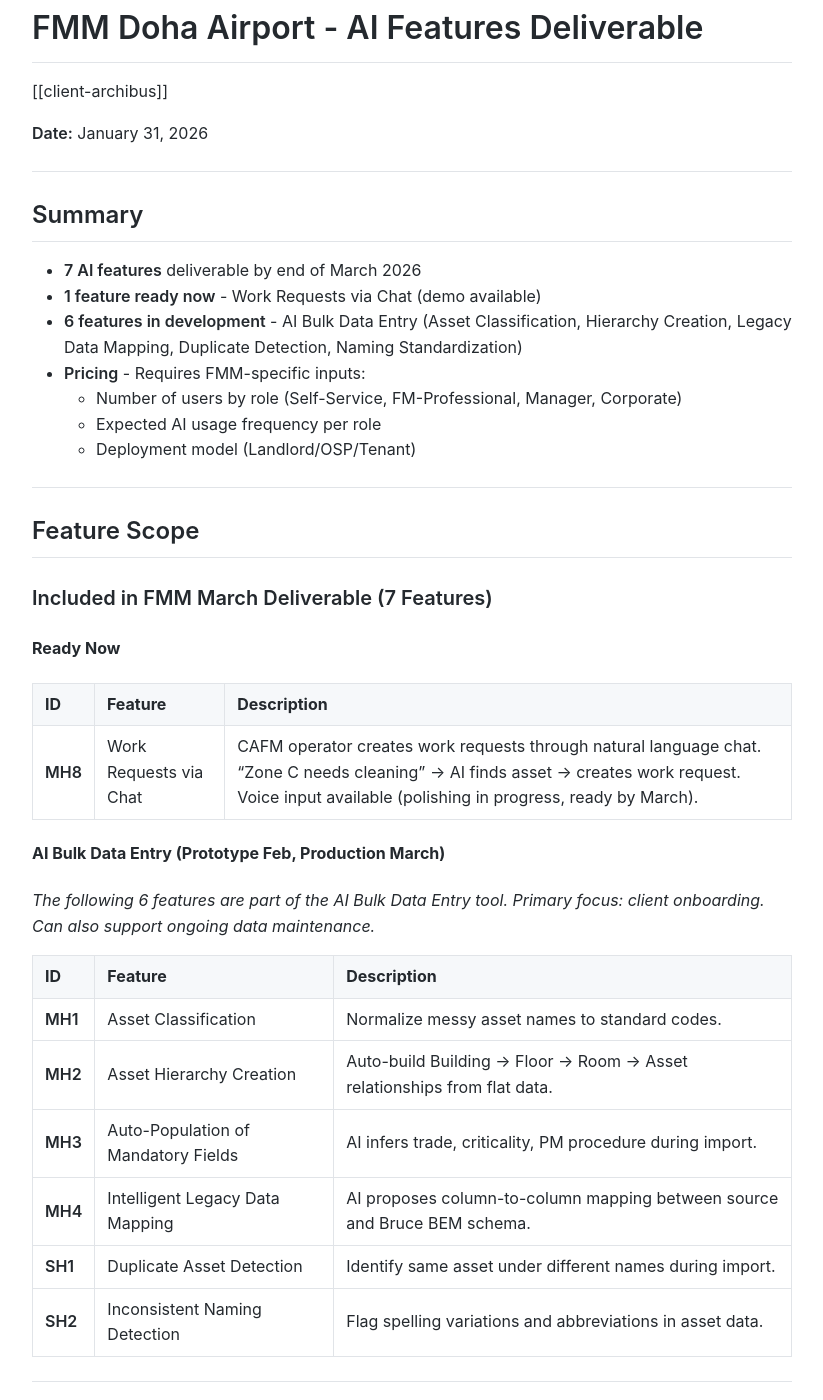
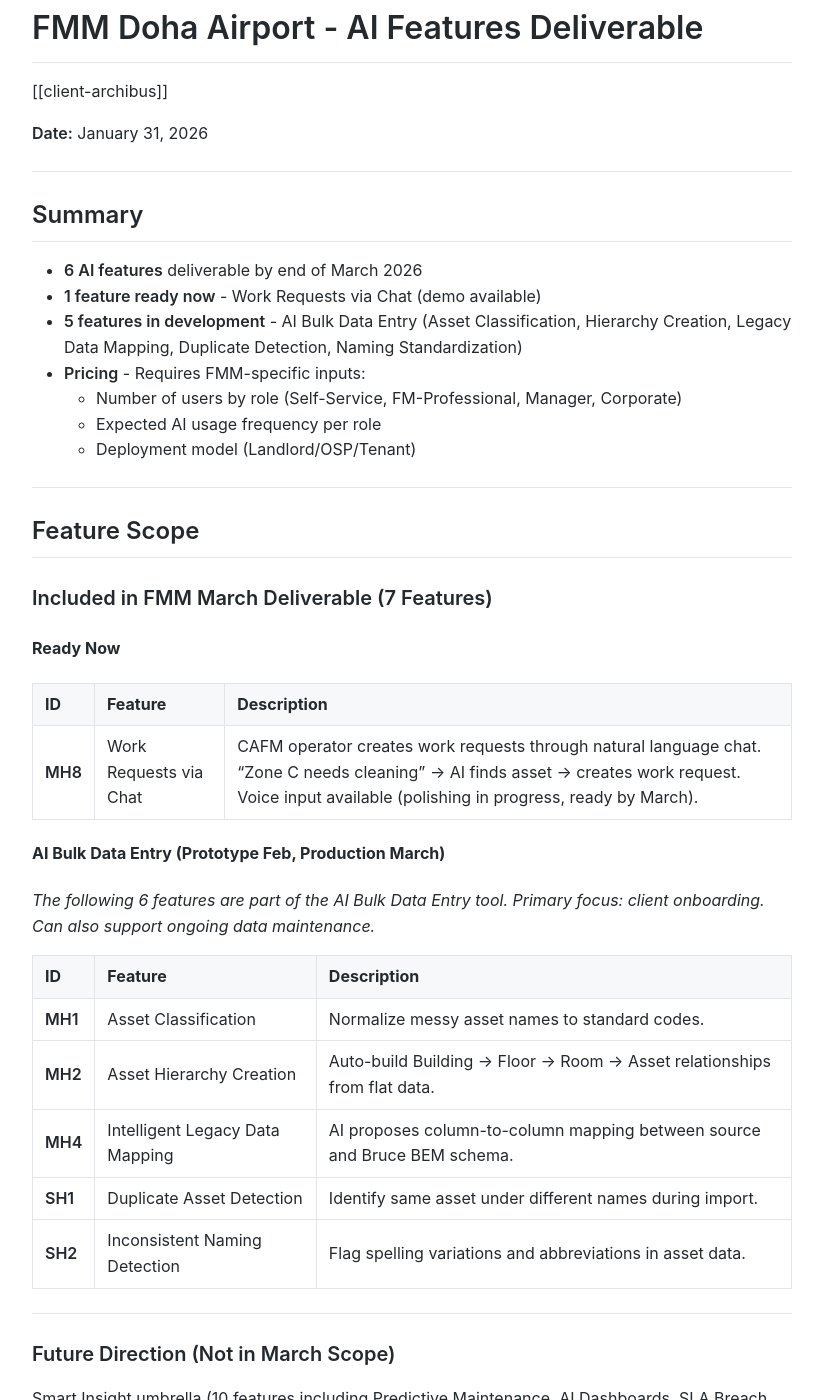
Before and after one commit to MariusWilsch/public-wilsch-ai-pages, a Jekyll site: the page built from project/archibus-fm-assistant/fmm-doha-ai-features-deliverable.md, in a window 1280 px wide and 1400 px high, scrolled down 246 px. Shown: the whole window, without its empty margins (228-1051 px from the left). Built offline with Jekyll 4.4.1, drawn with Linux system fonts in a browser that asks for light colours; our own code applies the rules of GitHub Pages for plain Markdown files; some of the changed text lies outside the part shown.

Commit message:
Sync from hippocampus 2026-01-31

```diff
--- a/project/archibus-fm-assistant/fmm-doha-ai-features-deliverable.md
+++ b/project/archibus-fm-assistant/fmm-doha-ai-features-deliverable.md
@@ -11,9 +11,9 @@ publish: true
 
 ## Summary
 
-- **7 AI features** deliverable by end of March 2026
+- **6 AI features** deliverable by end of March 2026
 - **1 feature ready now** - Work Requests via Chat (demo available)
-- **6 features in development** - AI Bulk Data Entry (Asset Classification, Hierarchy Creation, Legacy Data Mapping, Duplicate Detection, Naming Standardization)
+- **5 features in development** - AI Bulk Data Entry (Asset Classification, Hierarchy Creation, Legacy Data Mapping, Duplicate Detection, Naming Standardization)
 - **Pricing** - Requires FMM-specific inputs:
   - Number of users by role (Self-Service, FM-Professional, Manager, Corporate)
   - Expected AI usage frequency per role
@@ -39,7 +39,6 @@ publish: true
 |----|---------|-------------|
 | **MH1** | Asset Classification | Normalize messy asset names to standard codes. |
 | **MH2** | Asset Hierarchy Creation | Auto-build Building → Floor → Room → Asset relationships from flat data. |
-| **MH3** | Auto-Population of Mandatory Fields | AI infers trade, criticality, PM procedure during import. |
 | **MH4** | Intelligent Legacy Data Mapping | AI proposes column-to-column mapping between source and Bruce BEM schema. |
 | **SH1** | Duplicate Asset Detection | Identify same asset under different names during import. |
 | **SH2** | Inconsistent Naming Detection | Flag spelling variations and abbreviations in asset data. |
@@ -58,7 +57,7 @@ Smart Insight umbrella (10 features including Predictive Maintenance, AI Dashboa
 |-----------|-------------|
 | **Now (Jan 2026)** | Work Requests via Chat (MH8) - ready for demonstration |
 | **End of February 2026** | AI Bulk Data Entry prototype - demo-ready for review |
-| **End of March 2026** | Full production deployment - all 7 AI features live |
+| **End of March 2026** | Full production deployment - all 6 AI features live |
 
 ---
 
```
